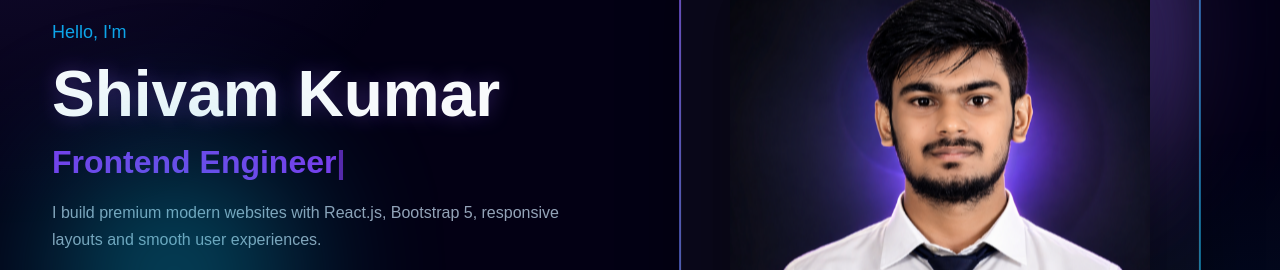
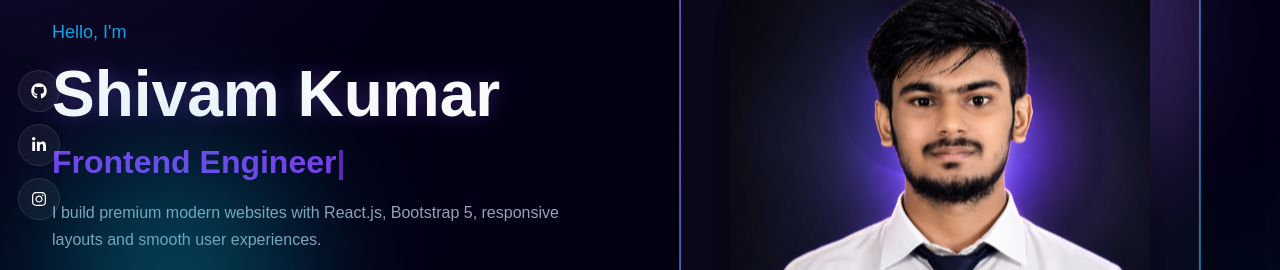
Before and after one commit to shivamkumar969/portfolio-v2, a React (Vite) app in the folder port-folio/: page / in a window 1280 px wide. Shown: the part 224-494 px from the top of the page. Built offline with nearby package versions, Linux system fonts and the light colour scheme; no server answers.

Commit message:
Restore desktop socials and keep mobile flow

```diff
--- a/port-folio/src/components/Hero.jsx
+++ b/port-folio/src/components/Hero.jsx
@@ -6,6 +6,11 @@ import Shivam from "../assets/images/Shivam.png";
 function Hero() {
   return (
     <section className="hero-section premium-hero mobile-force-fix">
+      {/* Desktop Social Sidebar */}
+      <div className="d-none d-lg-block">
+        <Sliderbar />
+      </div>
+
       {/* Background Blobs */}
       <div className="blob blob1"></div>
       <div className="blob blob2"></div>
@@ -34,7 +39,7 @@ function Hero() {
               <Link to="/contact" className="btn btn-outline-light rounded-pill px-4">Hire Me</Link>
             </div>
 
-            {/* Social Icons moved here */}
+            {/* Mobile Social Icons */}
             <div className="mt-4 d-lg-none">
                <Sliderbar />
             </div>
```
